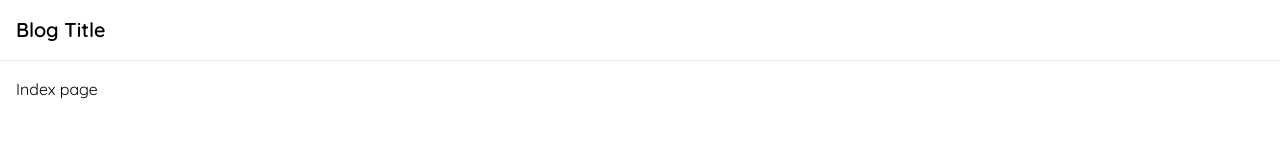
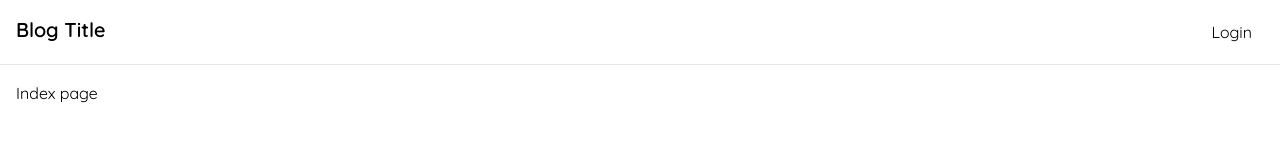
Before and after one commit to ashwani422/next-blog, a Next.js app: page / in a window 1280 px wide. Shown: the top 160 px of the page. Built offline with nearby package versions, Linux system fonts and the light colour scheme.

Commit message:
Navbar styles completed

```diff
--- a/components/Navbar.js
+++ b/components/Navbar.js
@@ -3,12 +3,17 @@ import Link from "next/link";
 
 export default function Navbar() {
   return (
-    <nav>
+    <nav className="sm:container mx-auto border-b p-4 flex justify-between">
       <Link href='/' passHref>
-        <div className="sm:container mx-auto border-b p-4 text-xl font-semibold cursor-pointer">
+        <div className="text-xl font-semibold cursor-pointer">
           Blog Title
         </div>
       </Link>
+      <ul className="flex items-center">
+        <li className="ml-2 rounded px-3 py-1 hover:bg-slate-900 hover:text-white">
+          <Link href='/login'><a>Login</a></Link>
+        </li>
+      </ul>
     </nav>
   )
 }
```
